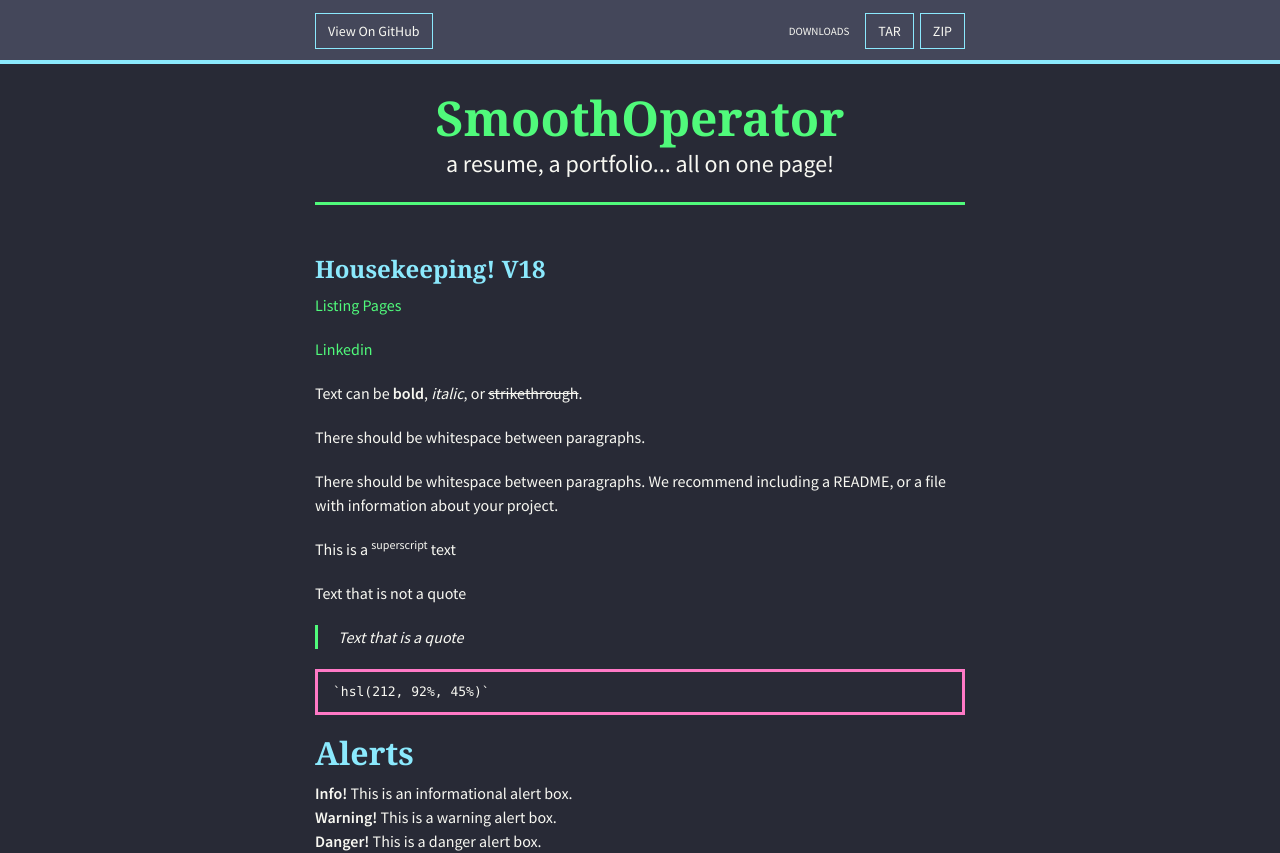
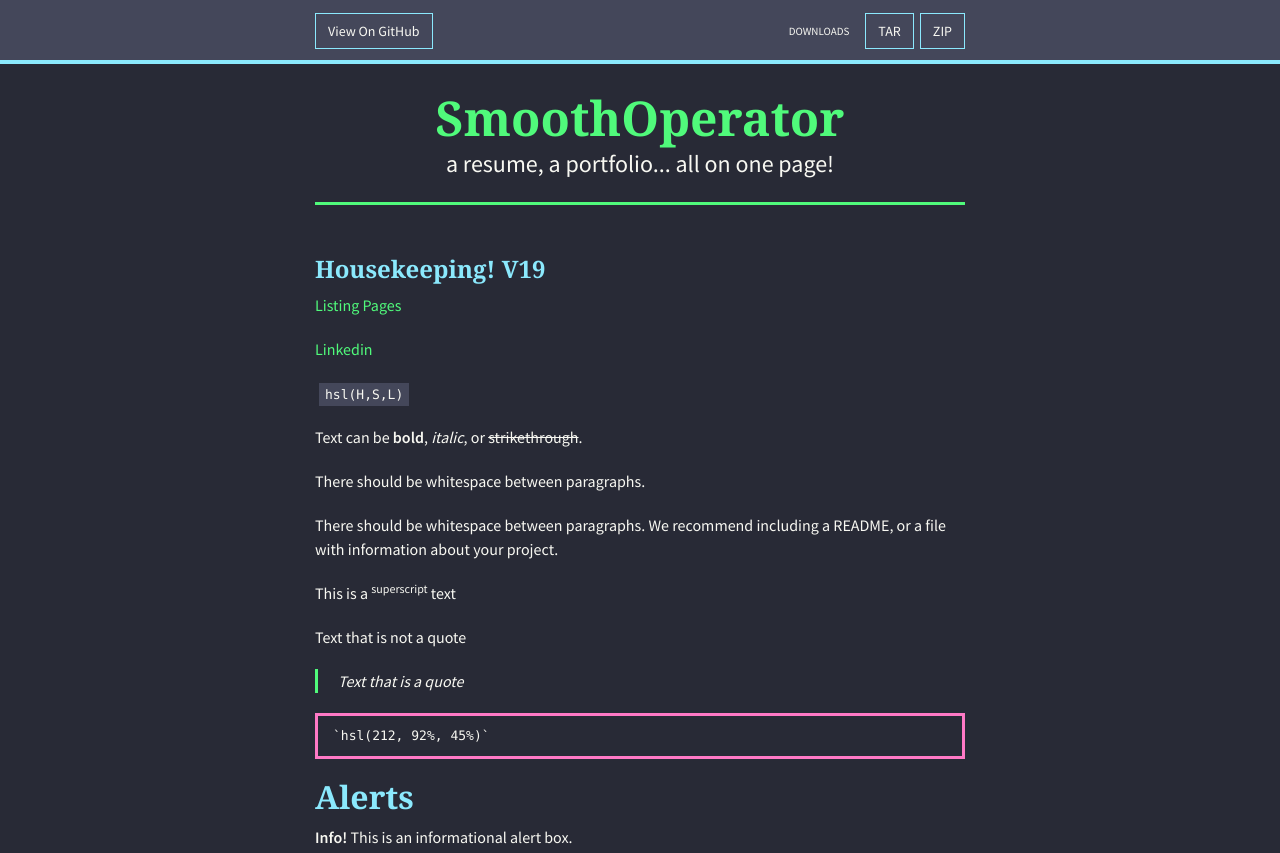
Before and after one commit to SmoothOperator/smoothoperator.github.io, a Jekyll site: the page built from index.md, in a window 1280 px wide and 900 px high, cut to the strip 0-853 px from the top of the window. Built offline with Jekyll 4.4.1, drawn with Linux system fonts in a browser that asks for light colours; nearby versions of some CDN libraries; our own code applies the rules of GitHub Pages for plain Markdown files.

Commit message:
Update index.md

```diff
--- a/index.md
+++ b/index.md
@@ -2,10 +2,12 @@
 layout: default
 ---
 
-### Housekeeping! V18
+### Housekeeping! V19
 [Listing Pages](samples/listings-page)
 
 [Linkedin](https://www.linkedin.com/in/marshallpeck/)
+
+`hsl(H,S,L)`
 
 Text can be **bold**, _italic_, or ~~strikethrough~~.
 
```
